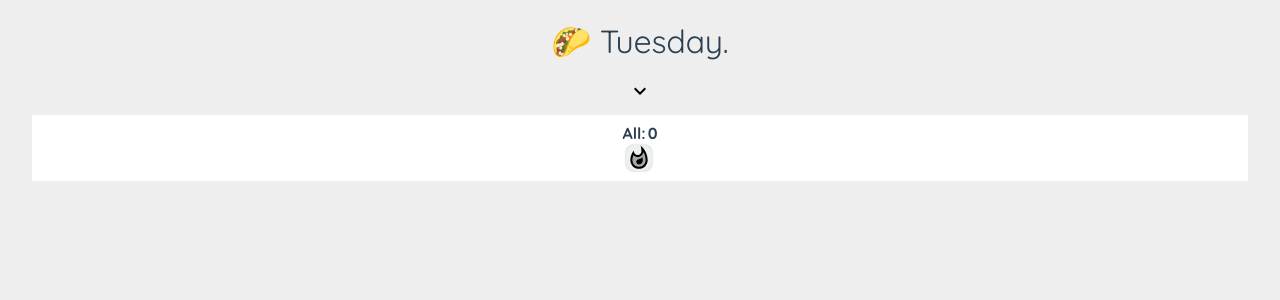
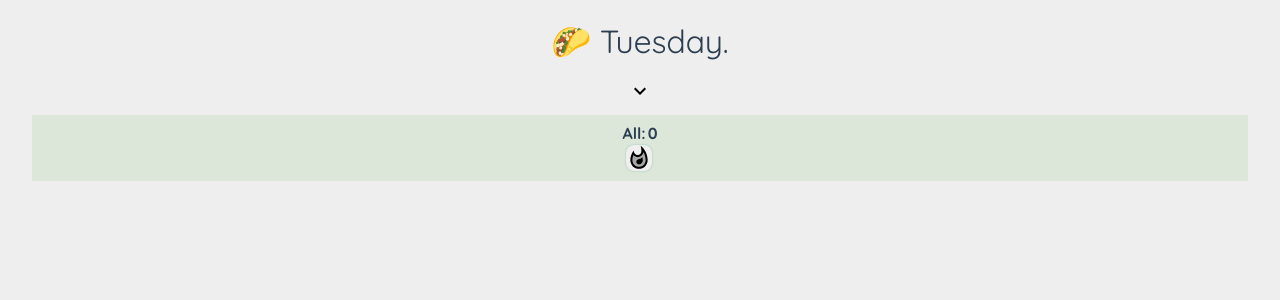
Before and after one commit to p-w-g/fried-ramen, a Vue app: page / in a window 1280 px wide. Shown: the top 300 px of the page. Built offline with nearby package versions, Linux system fonts and the light colour scheme.

Commit message:
color backdrop with pastel greenish

```diff
--- a/src/assets/main.scss
+++ b/src/assets/main.scss
@@ -45,7 +45,7 @@
   &__content-column {
     grid-column: 2;
     grid-row: 2;
-    background-color: white;
+    background-color: #DCE7DA;
     padding-bottom: 0.4em;
   }
 
```
